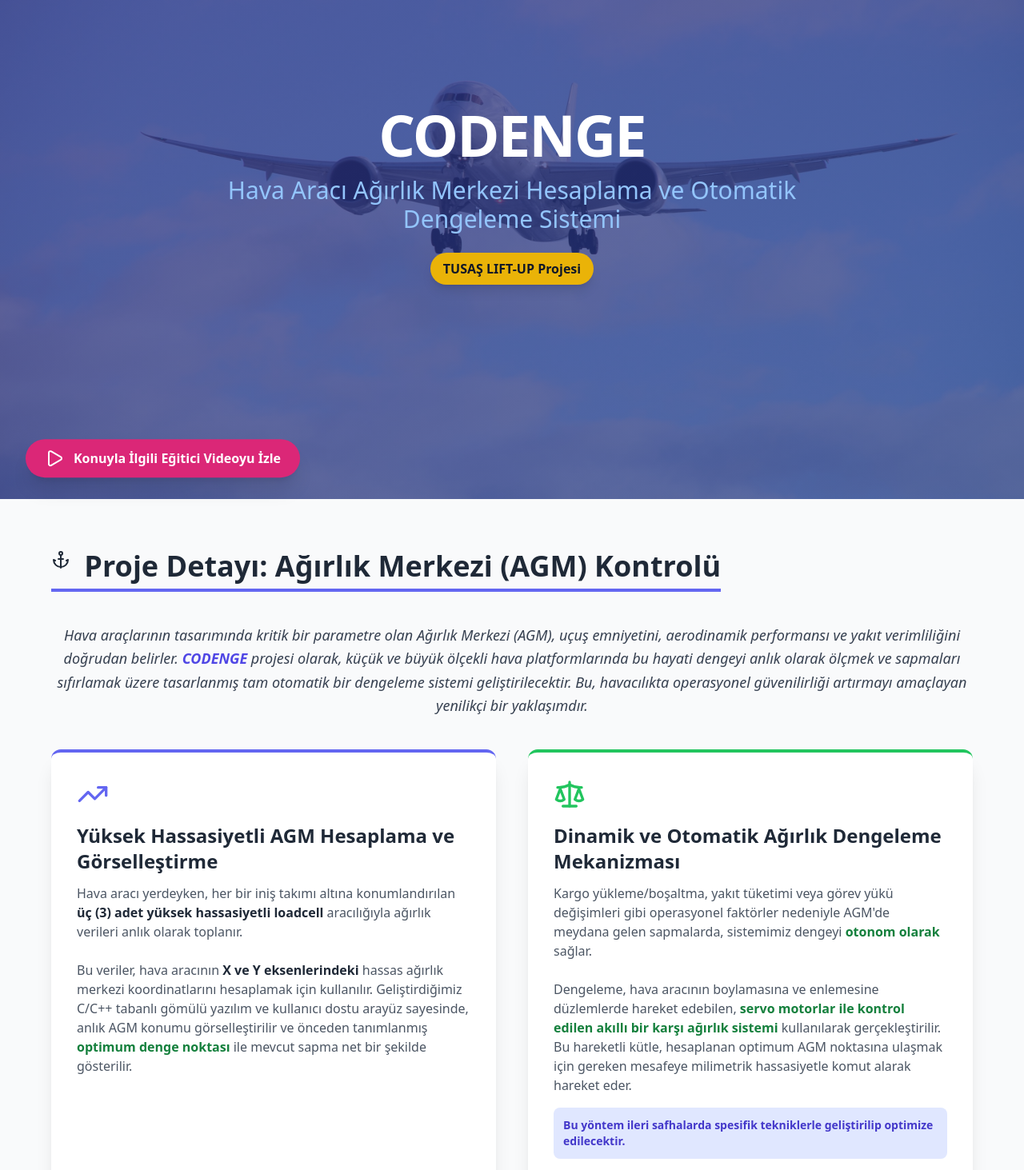
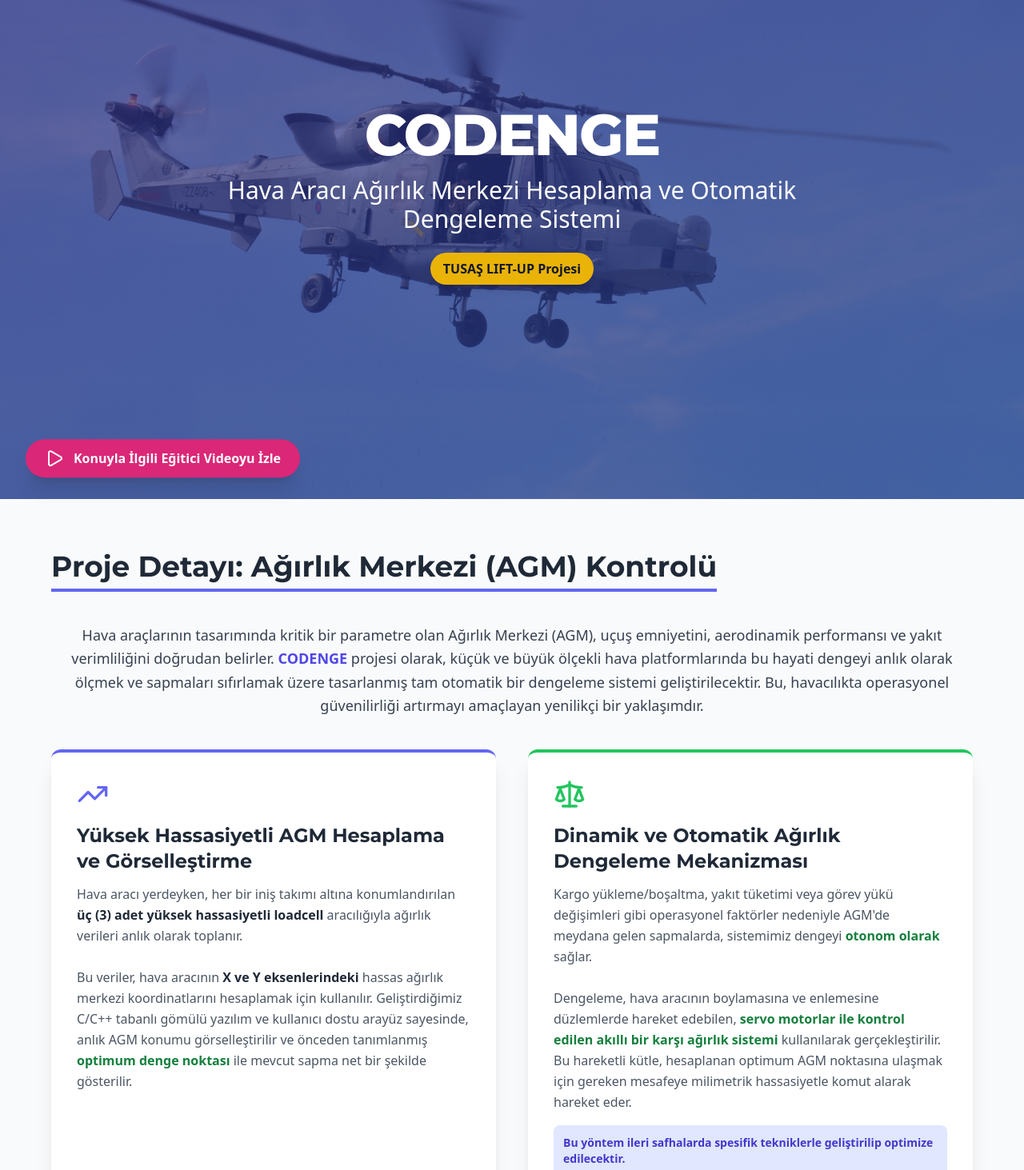
Before and after one commit to YasinAnber/codenge-website, a React (Create React App) app: page / in a window 1280 px wide. Shown: the part 160-1623 px from the top of the page at 80% size. Built offline with nearby package versions, Linux system fonts and the light colour scheme.

Commit message:
Fontlar güncellendi ve yeni raporlar eklendi

```diff
--- a/src/App.js
+++ b/src/App.js
@@ -1,9 +1,10 @@
 import { useState, useEffect } from 'react';
 
-import { Anchor, Users, FileText, TrendingUp, Cpu, Download, Zap, Link, Play, Scale } from 'lucide-react'; // Scale ikonunu ekledim!
+// 'Anchor' sembolü import listesinden kaldırıldı
+import { Users, FileText, TrendingUp, Cpu, Download, Zap, Link, Play, Scale } from 'lucide-react';
 
 import './index.css';
-import mainManuImage from './images/main_manu.jpg'; // <-- RESİM BURADAN İÇE AKTARILDI
+import mainManuImage from './images/main_manu3.jpg';
 
 
 // --- Sabit Veriler ---
@@ -21,9 +22,9 @@
     mockReports: [
         { id: 0, title: "Literature Presentation (Literatür Sunumu)", date: "01.10.2024", filePath: "/reports/litrerature_presentation.docx" },
         { id: 1, title: "Project Proposal (Proje Teklifi)", date: "15.10.2024",filePath: "/reports/Project_Proposal.docx" },
-        { id: 2, title: "Project Specifications Report (Proje Spesifikasyon Raporu)", date: "05.11.2024" },
-        { id: 3, title: "Analysis Report (Analiz Raporu)", date: "20.11.2024" },
-        { id: 4, title: "High Level Design Report (Üst Düzey Tasarım Raporu)", date: "10.12.2024" },
+        { id: 2, title: "Project Specifications Report (Proje Spesifikasyon Raporu)", date: "05.11.2024" }, // Henüz dosya yolu yok
+        { id: 3, title: "Analysis Report (Analiz Raporu)", date: "20.11.2024" }, // Henüz dosya yolu yok
+        { id: 4, title: "High Level Design Report (Üst Düzey Tasarım Raporu)", date: "10.12.2024" }, // Henüz dosya yolu yok
     ],
     stakeholders: {
         coordinator: { name: "Abdulkadir Nazlı", role: "Koordinatör Mühendis" },
@@ -33,14 +34,14 @@
             { name: "Ali Berkol", role: "Jüri Üyesi" },
         ]
     },
-    videoUrl: "https://www.youtube.com/embed/hVCLEepZ-KU", // Aircraft Center Of Gravity Explained
+    videoUrl: "https://www.youtube.com/embed/hVCLEepZ-KU",
 };
 
 
 // --- Bileşenler ---
 
 
-// 1. Ana Sayfa (Resim Arka Planlı, Video ve Kontrol Düğmesi İçeren)
+// 1. Ana Sayfa (HeroSection)
 const HeroSection = () => {
     const [isVideoVisible, setIsVideoVisible] = useState(false);
 
@@ -52,18 +53,17 @@
         <div
             id="anasayfa"
             className="relative h-[90vh] flex flex-col items-center justify-center text-white overflow-hidden bg-cover bg-center"
-            // VİDEO YERİNE RESİM BURAYA UYGULANDI
-            style={{ backgroundImage: `url(${mainManuImage})` }} // <--- GÜNCELLEME BURADA
+            style={{ backgroundImage: `url(${mainManuImage})` }}
         >
-            {/* Arka Plan Gradient Efekti (Metin okunurluğu için bu önemli!) */}
             <div className="absolute inset-0 bg-gradient-to-br from-indigo-900/80 to-blue-900/80 opacity-90"></div>
 
-            {/* Ana İçerik */}
             <div className="relative z-10 text-center px-4 md:px-8 max-w-4xl mx-auto">
                 <h1 className="text-5xl md:text-7xl font-extrabold mb-4 tracking-tight">
                     {projectData.groupName}
                 </h1>
-                <p className="text-xl md:text-3xl font-light mb-6 text-blue-300">
+
+                {/* Önceki istek üzerine 'text-blue-300' 'text-white' yapıldı */}
+                <p className="text-xl md:text-3xl font-light mb-6 text-white">
                     {projectData.tagline}
                 </p>
 
@@ -71,7 +71,6 @@
                     {projectData.program} Projesi
                 </span>
 
-                {/* Video Oynatıcı (ana içeriğin altında, açılıp kapanan) */}
                 <div
                     className={`mt-10 max-w-full mx-auto transition-all duration-500 ease-in-out transform ${
                         isVideoVisible ? 'opacity-100 scale-100 h-auto' : 'opacity-0 scale-95 h-0 pointer-events-none'
@@ -91,7 +90,6 @@
                 </div>
             </div>
 
-            {/* VİDEO BUTONU SOL ALTA SABİTLENDİ */}
             <button
                 onClick={handleToggleVideo}
                 className="fixed bottom-8 left-8 z-50 inline-flex items-center space-x-3 px-6 py-3 bg-pink-600 text-white font-bold rounded-full shadow-xl hover:bg-pink-700 transition duration-300 transform hover:scale-105 animate-bounce"
@@ -125,10 +123,11 @@
     <section id="aciklama" className="py-16 px-4 md:px-12 bg-gray-50">
         <div className="max-w-6xl mx-auto">
             <h2 className="text-4xl font-bold text-center text-gray-800 mb-10 border-b-4 border-indigo-500 inline-block pb-2">
-                <Anchor className="inline-block mr-2 align-top" /> Proje Detayı: Ağırlık Merkezi (AGM) Kontrolü
+                Proje Detayı: Ağırlık Merkezi (AGM) Kontrolü
             </h2>
 
-            <p className="text-lg text-gray-700 mb-10 leading-relaxed text-center italic font-medium">
+            {/* --- YENİ DEĞİŞİKLİK BURADA: 'italic' ve 'font-medium' kaldırıldı --- */}
+            <p className="text-lg text-gray-700 mb-10 leading-relaxed text-center">
                 Hava araçlarının tasarımında kritik bir parametre olan Ağırlık Merkezi (AGM), uçuş emniyetini, aerodinamik performansı ve yakıt verimliliğini doğrudan belirler. <span className="text-indigo-600 font-bold">CODENGE</span> projesi olarak, küçük ve büyük ölçekli hava platformlarında bu hayati dengeyi anlık olarak ölçmek ve sapmaları sıfırlamak üzere tasarlanmış tam otomatik bir dengeleme sistemi geliştirilecektir. Bu, havacılıkta operasyonel güvenilirliği artırmayı amaçlayan yenilikçi bir yaklaşımdır.
             </p>
 
@@ -136,7 +135,7 @@
                 <div className="p-8 bg-white rounded-xl shadow-xl transition duration-300 hover:shadow-2xl border-t-4 border-indigo-500">
                     <TrendingUp className="text-indigo-500 w-10 h-10 mb-4" />
                     <h3 className="text-2xl font-bold text-gray-800 mb-3">Yüksek Hassasiyetli AGM Hesaplama ve Görselleştirme</h3>
-                    <p className="text-gray-600">
+                    <p className="text-gray-600 leading-relaxed">
                         Hava aracı yerdeyken, her bir iniş takımı altına konumlandırılan <span className="font-semibold text-gray-800">üç (3) adet yüksek hassasiyetli loadcell</span> aracılığıyla ağırlık verileri anlık olarak toplanır.
                         <br/><br/>
                         Bu veriler, hava aracının <span className="font-semibold text-gray-800">X ve Y eksenlerindeki</span> hassas ağırlık merkezi koordinatlarını hesaplamak için kullanılır. Geliştirdiğimiz C/C++ tabanlı gömülü yazılım ve kullanıcı dostu arayüz sayesinde, anlık AGM konumu görselleştirilir ve önceden tanımlanmış <span className="font-semibold text-green-700">optimum denge noktası</span> ile mevcut sapma net bir şekilde gösterilir.
@@ -144,16 +143,14 @@
                 </div>
 
                 <div className="p-8 bg-white rounded-xl shadow-xl transition duration-300 hover:shadow-2xl border-t-4 border-green-500">
-                    {/* İKON DEĞİŞTİRİLDİ: Zap yerine Scale */}
                     <Scale className="text-green-500 w-10 h-10 mb-4" />
                     <h3 className="text-2xl font-bold text-gray-800 mb-3">Dinamik ve Otomatik Ağırlık Dengeleme Mekanizması</h3>
-                    <p className="text-gray-600 mb-4">
+                    <p className="text-gray-600 mb-4 leading-relaxed">
                         Kargo yükleme/boşaltma, yakıt tüketimi veya görev yükü değişimleri gibi operasyonel faktörler nedeniyle AGM'de meydana gelen sapmalarda, sistemimiz dengeyi <span className="font-semibold text-green-700">otonom olarak</span> sağlar.
                         <br/><br/>
                         Dengeleme, hava aracının boylamasına ve enlemesine düzlemlerde hareket edebilen, <span className="font-semibold text-green-700">servo motorlar ile kontrol edilen akıllı bir karşı ağırlık sistemi</span> kullanılarak gerçekleştirilir. Bu hareketli kütle, hesaplanan optimum AGM noktasına ulaşmak için gereken mesafeye milimetrik hassasiyetle komut alarak hareket eder.
                     </p>
                     <p className="mt-4 text-sm font-semibold text-indigo-700 p-3 bg-indigo-100 rounded-lg">
-                        {/* GELECEK VİZYONU GÜNCELLENDİ */}
                         Bu yöntem ileri safhalarda spesifik tekniklerle geliştirilip optimize edilecektir.
                     </p>
                 </div>
@@ -173,12 +170,10 @@
             <div className="grid md:grid-cols-4 gap-8">
                 {projectData.members.map((member, index) => (
                     <div key={index} className="text-center p-6 bg-gray-800 rounded-xl shadow-lg border-t-4 border-indigo-600 transform hover:scale-[1.03] transition duration-300">
-                        {/* Mock Avatar */}
                         <div className="w-20 h-20 bg-blue-500/20 rounded-full mx-auto mb-4 flex items-center justify-center text-xl font-bold border-2 border-blue-500">
                             {member.name.split(' ')[0][0]}{member.name.split(' ').slice(-1)[0][0]}
                         </div>
                         <h3 className="text-xl font-semibold text-white">{member.name}</h3>
-                        {/* ROL */}
                         <p className="text-sm text-blue-300 mt-1">{member.role}</p>
                     </div>
                 ))}
@@ -196,16 +191,13 @@
                 <Link className="inline-block mr-2 align-top" /> Paydaşlar ve Yönetim
             </h2>
 
-            {/* Koordinatör ve Danışman */}
             <div className="grid md:grid-cols-2 gap-8 mb-12">
-                {/* Koordinatör Mühendis */}
                 <div className="p-6 bg-indigo-50 rounded-xl shadow-lg border-l-4 border-indigo-600">
                     <h3 className="text-2xl font-semibold text-gray-800 mb-3">{projectData.stakeholders.coordinator.role}</h3>
                     <p className="text-xl font-bold text-indigo-700">{projectData.stakeholders.coordinator.name}</p>
                     <p className="text-sm text-gray-500 mt-2">Teknik süreçlerin takibi ve proje yönetim desteği.</p>
                 </div>
 
-                {/* Danışman Hoca */}
                 <div className="p-6 bg-blue-50 rounded-xl shadow-lg border-l-4 border-blue-600">
                     <h3 className="text-2xl font-semibold text-gray-800 mb-3">{projectData.stakeholders.consultant.role}</h3>
                     <p className="text-xl font-bold text-blue-700">{projectData.stakeholders.consultant.name}</p>
@@ -213,7 +205,6 @@
                 </div>
             </div>
 
-            {/* Jüri Üyeleri */}
             <h3 className="text-3xl font-bold text-center text-gray-800 mb-6 border-b border-gray-300 pb-3">Jüri Üyeleri</h3>
             <div className="flex justify-center gap-8 flex-wrap">
                 {projectData.stakeholders.jury.map((member, index) => (
@@ -228,12 +219,8 @@
 );
 
 
-// 5. Raporlar Sistemi (Gerçek İndirme Fonksiyonu)
-
+// 5. Raporlar Sistemi
 const ReportSection = () => {
-
-    // NOT: Artık handleDownload fonksiyonuna ihtiyacımız yok, çünkü indirme
-    // işlemi doğrudan HTML <a> etiketi ve "download" özelliği ile yapılacak.
 
     return (
         <section id="raporlar" className="py-16 px-4 md:px-12 bg-gray-50">
@@ -257,25 +244,25 @@
                                 <p className="text-sm text-gray-500 mt-1">Yayın Tarihi: {report.date}</p>
                             </div>
 
-                            {/* <button> yerine <a> etiketi kullanıldı! */}
+                            {report.filePath ? (
                                 <a
-                                // Raporda tanımladığımız dosya yolu (örn: /reports/proposal_report.docx)
                                     href={report.filePath}
-
-                                // 'download' özelliği, tarayıcıya dosyayı indirmesini söyler
                                     download
-
-                                // Linkin yeni sekmede açılması için (Opsiyonel ama iyi bir pratik)
                                     target="_blank"
                                     rel="noopener noreferrer"
-
-                                // Tailwind stilleri eski buton ile aynı
                                     className="flex items-center space-x-2 px-4 py-2 bg-green-500 text-white font-semibold rounded-full shadow-md hover:bg-green-600 transition duration-300"
                                     aria-label={`${report.title} Word dosyasını indir`}
                                 >
                                     <Download className="w-5 h-5" />
                                     <span>İndir (DOCX)</span>
                                 </a>
+                            ) : (
+                                <span
+                                    className="flex items-center space-x-2 px-4 py-2 bg-gray-400 text-white font-semibold rounded-full shadow-md cursor-not-allowed"
+                                >
+                                    <span>Yakında</span>
+                                </span>
+                            )}
                         </div>
                     ))}
                 </div>
@@ -331,16 +318,20 @@
 // --- Ana Uygulama Bileşeni ---
 const App = () => (
     <div className="font-sans antialiased bg-white min-h-screen">
-        {/* React bileşenleri içinde script ve meta etiketleri kullanılmaz, index.html içinde olmalıdır.
-           Bu kodlar, sadece CSS ve font ayarlarını uygulamak için stil etiketine taşınmıştır.
-        */}
+
         <style>
             {`
-            /* index.html'den gelen meta viewport ve tailwind script kaldırıldı,
-               çünkü React bu elementleri desteklemez. */
-            @import url('https://fonts.googleapis.com/css2?family=Inter:wght@100..900&display=swap');
+            @import url('https://fonts.googleapis.com/css2?family=Montserrat:wght@500;700;800&family=Lato:wght@400;700&display=swap');
+
             html { scroll-behavior: smooth; }
-            body { font-family: 'Inter', sans-serif; }
+
+            body {
+                font-family: 'Lato', sans-serif;
+            }
+
+            h1, h2, h3, h4, h5, h6 {
+                font-family: 'Montserrat', sans-serif;
+            }
             `}
         </style>
 
```
Also changed, not shown: src/images/main_manu2.jpg (added), src/images/main_manu3.jpg (added). Lines whose indentation alone changed are shown as unchanged.
